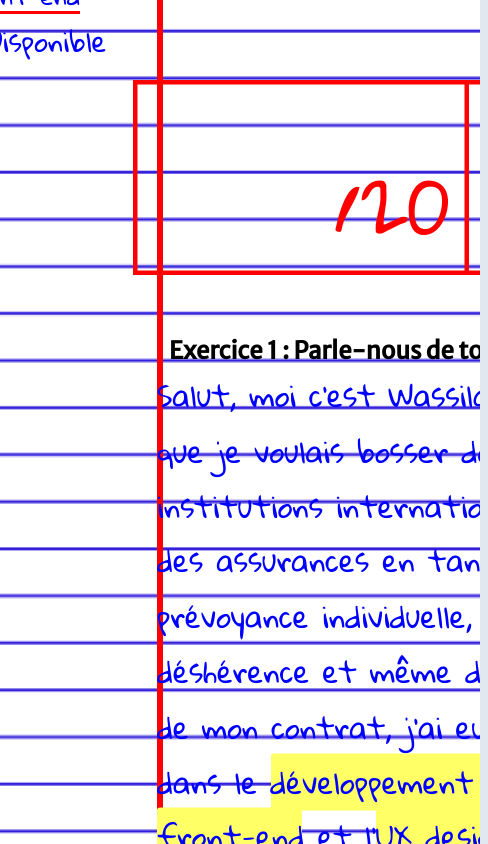
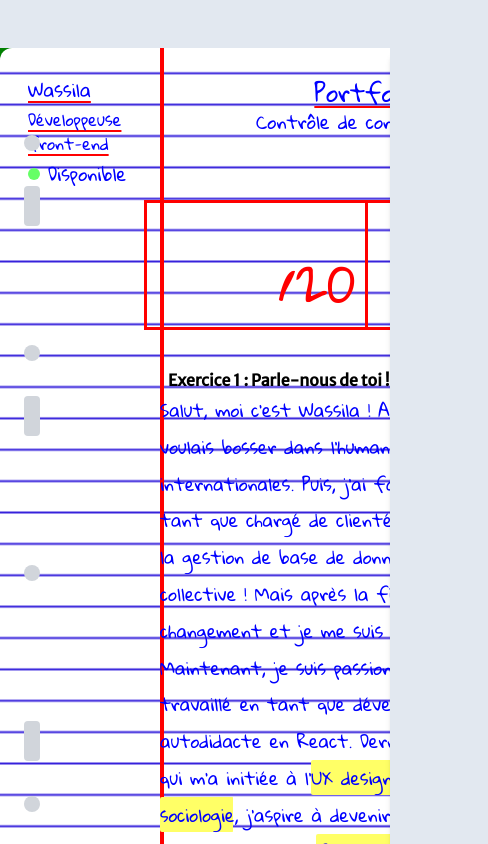
Before and after one commit to LaWass1864/autodit-react, a React (Create React App) app: page / in a window 390 px wide. Both pictures are taken after a click on the button "Entrer". Shown: the top 844 px of the page, 488 px wide, since content can reach past the window. Built offline with nearby package versions, Linux system fonts and the light colour scheme.

Commit message:
test responsive avec code couleur

```diff
--- a/src/index.css
+++ b/src/index.css
@@ -570,56 +570,14 @@ button:hover {
 
 @media (max-width: 768px) {
   .paper-container {
-    max-width: 100%;
-    padding: 10px;
-    transform: scale(1.2); /* Agrandir la feuille */
+  background-color: red;
   }
 
-  .slick-slide {
-    padding: 10px;
-  }
-
-  .header {
-    font-size: 1.5rem;
-  }
-
-  .animated-text {
-    font-size: 6vw; /* Agrandir la typo */
-  }
-
-  p {
-    font-size: 4vw; /* Agrandir la typo */
-  }
-
-  button {
-    font-size: 4vw; /* Agrandir la typo */
-  }
 }
 
 @media (max-width: 480px) {
   .paper-container {
-    max-width: 100%;
-    padding: 5px;
-    transform: scale(1.5); /* Agrandir la feuille encore plus */
+    background-color: green;
   }
 
-  .slick-slide {
-    padding: 5px;
-  }
-
-  .header {
-    font-size: 2rem;
-  }
-
-  .animated-text {
-    font-size: 8vw; /* Agrandir la typo encore plus */
-  }
-
-  p {
-    font-size: 5vw; /* Agrandir la typo encore plus */
-  }
-
-  button {
-    font-size: 5vw; /* Agrandir la typo encore plus */
-  }
 }
```
